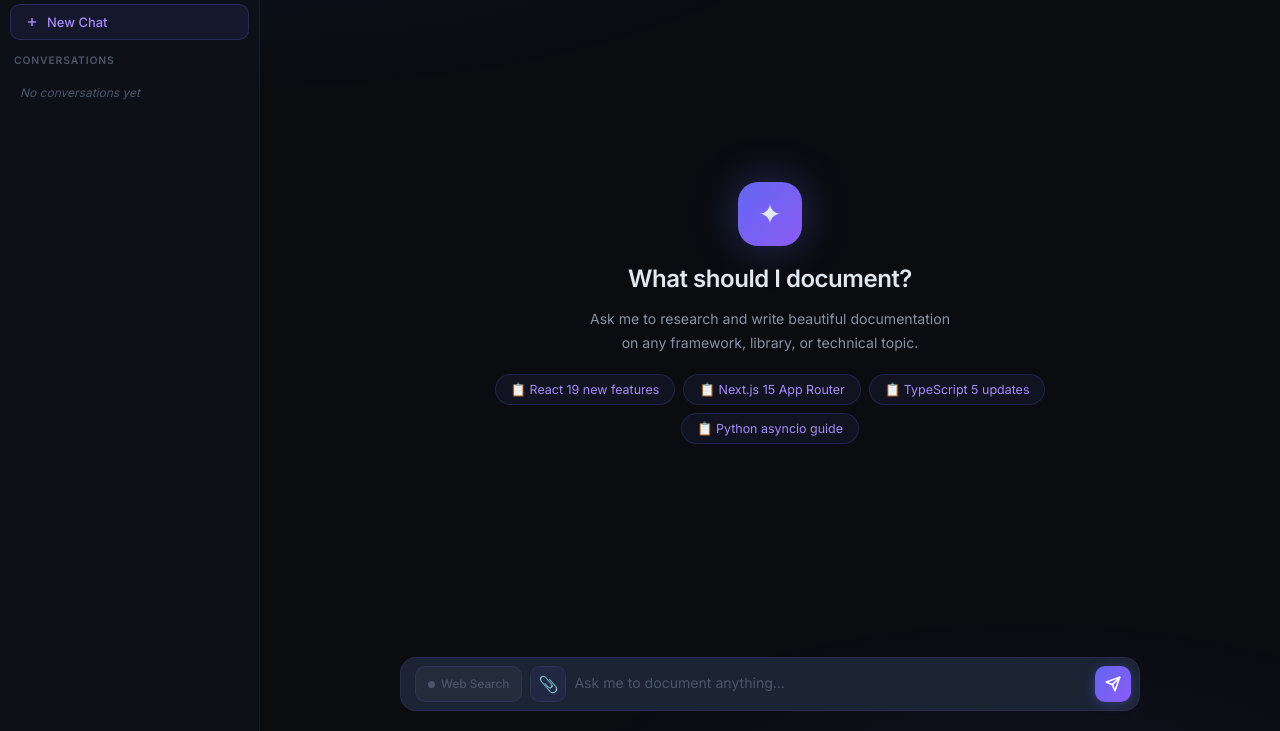
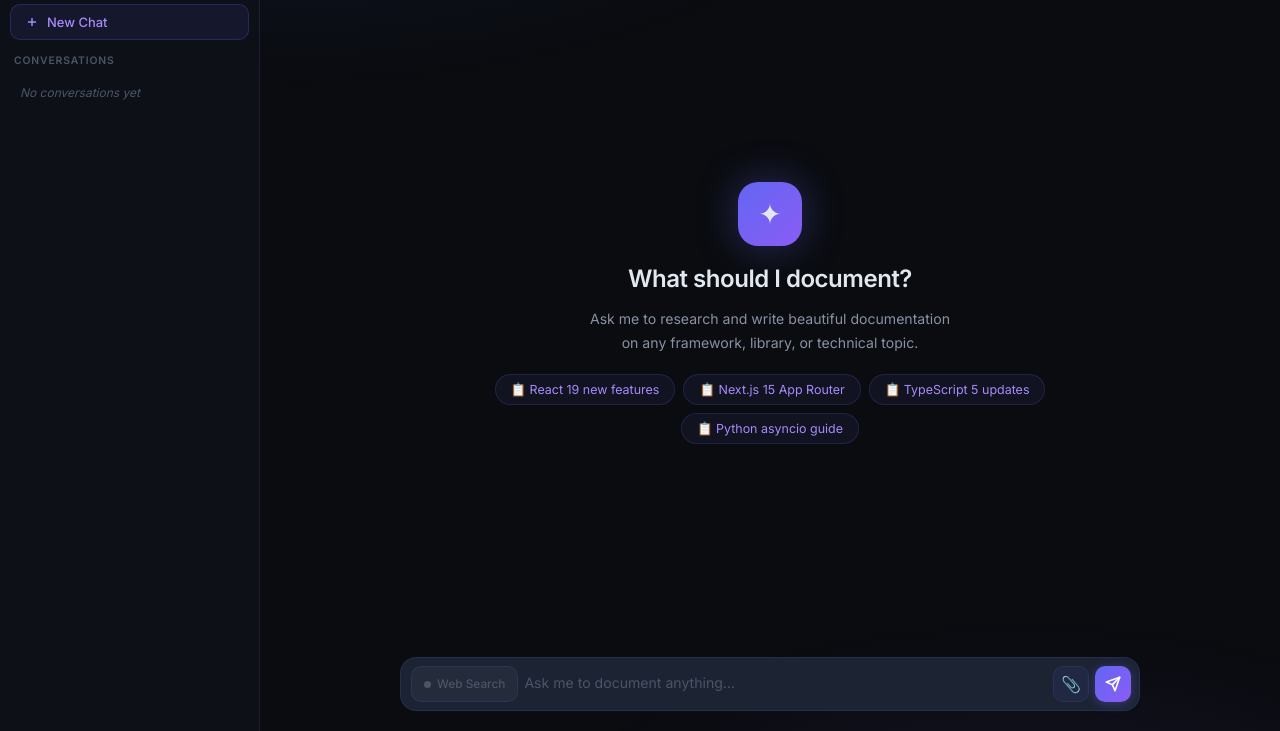
Before and after one commit to harshitsingh85420/my-personal-claude-, a website: page index.html in a window 1280 px wide. Shown: the part 69-800 px from the top of the page. Drawn offline with nearby package versions, Linux system fonts and the light colour scheme.

Commit message:
fix: move attach button next to Send so it is always visible at any viewport width

```diff
--- a/index.html
+++ b/index.html
@@ -332,9 +332,9 @@
         .attachment-remove:hover { opacity:1; }
 
         #input-box {
-            display:flex; align-items:center; gap:8px;
+            display:flex; align-items:center; gap:6px;
             background:var(--bg-input); border:1px solid var(--border);
-            border-radius:16px; padding:8px 8px 8px 14px;
+            border-radius:16px; padding:8px 8px 8px 10px;
             transition:border-color 0.2s, box-shadow 0.2s;
         }
         #input-box:focus-within { border-color:var(--border-hover); box-shadow:0 0 0 3px var(--accent-glow); }
@@ -479,9 +479,9 @@
             <div id="attachment-preview"></div>
             <div id="input-box">
                 <button id="websearch-btn" class="icon-btn" title="Toggle web search" onclick="toggleWebSearch()"><span class="ws-dot"></span>Web Search</button>
-                <button id="attach-btn" class="icon-btn" title="Attach a file">📎</button>
                 <input type="file" id="file-input" accept=".txt,.json,.csv,.md,.html,.js,.ts,.py,.css,.jsx,.tsx">
                 <textarea id="user-input" placeholder="Ask me to document anything…" rows="1"></textarea>
+                <button id="attach-btn" class="icon-btn" title="Attach a file">📎</button>
                 <button id="send-btn" class="icon-btn" title="Send" onclick="sendMessage()">
                     <svg width="16" height="16" viewBox="0 0 24 24" fill="none" stroke="currentColor" stroke-width="2.5" stroke-linecap="round" stroke-linejoin="round"><line x1="22" y1="2" x2="11" y2="13"/><polygon points="22 2 15 22 11 13 2 9 22 2"/></svg>
                 </button>
```
